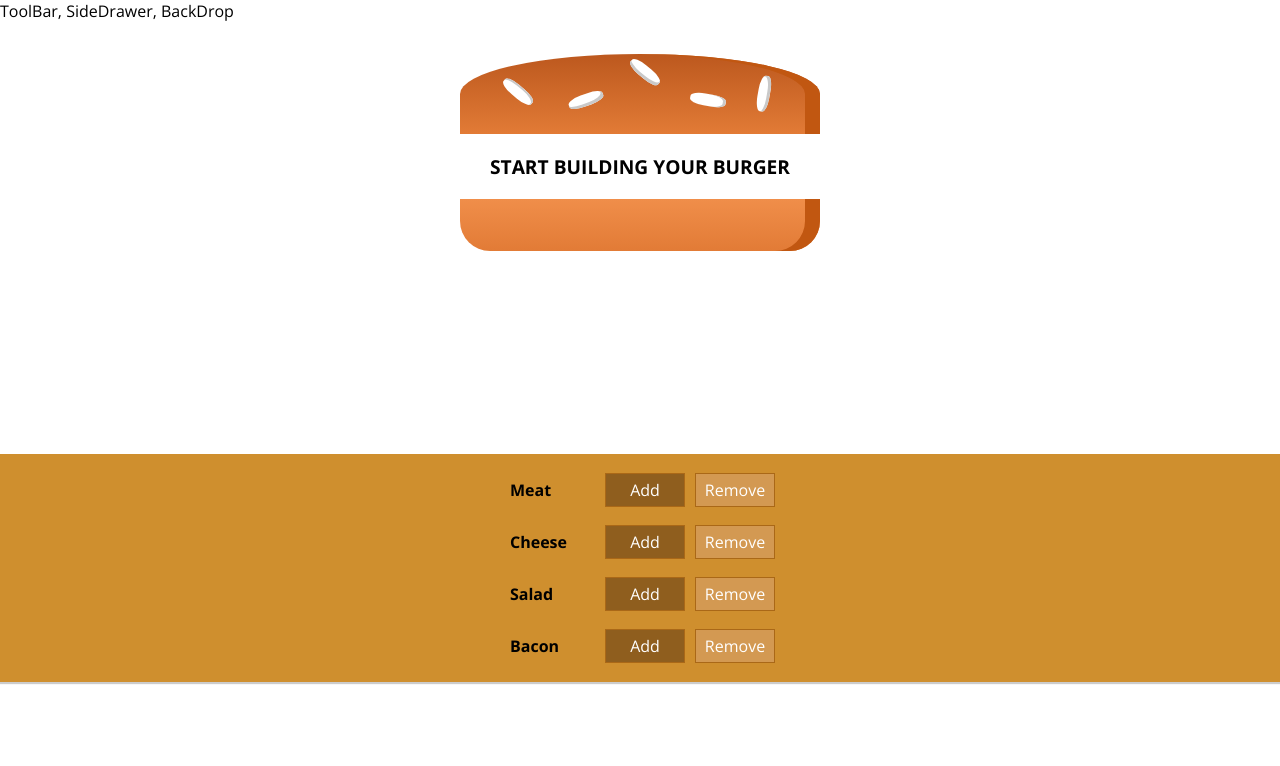
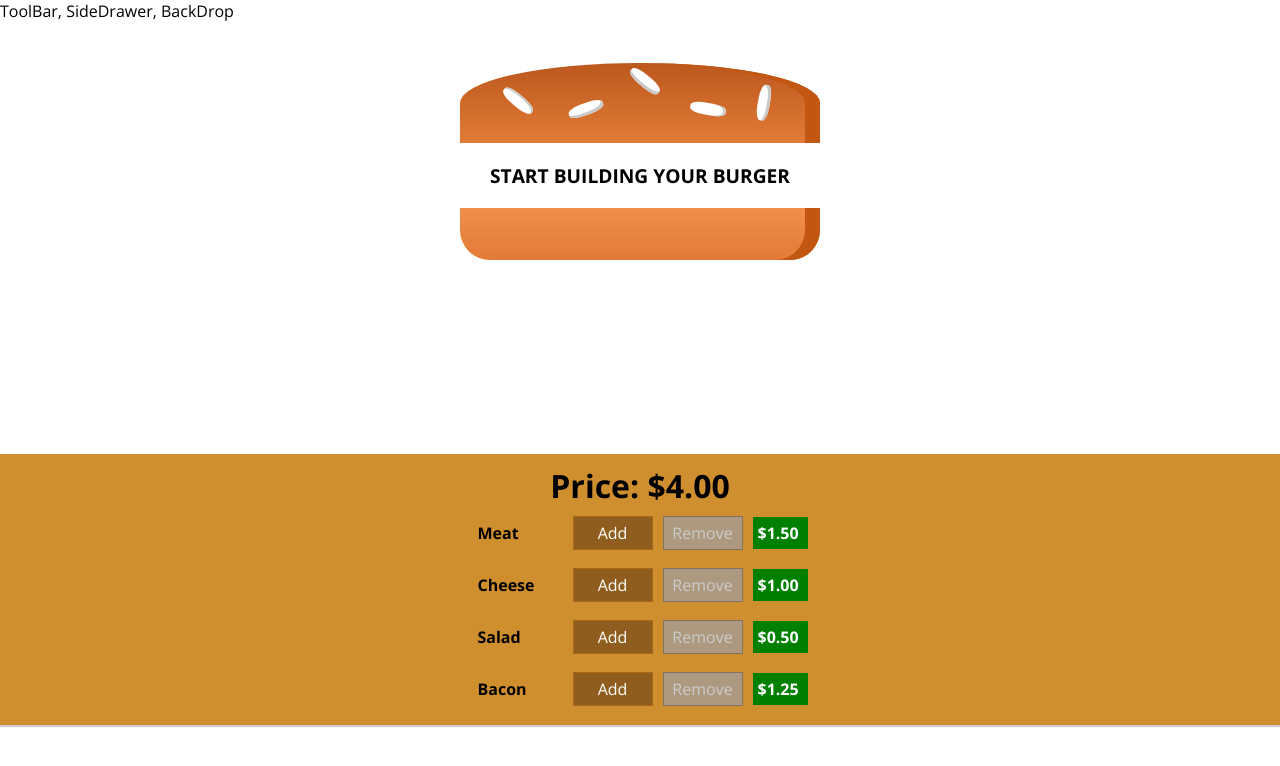
Before and after one commit to AlesandroMarques/burger-builder, a React (Create React App) app: page / in a window 1280 px wide. Shown: the top 766 px of the page. Built offline with nearby package versions, Linux system fonts and the light colour scheme.

Commit message:
adding/removing ingreditents dynamically , show prices , disable remove

```diff
--- a/src/components/Burger/BuildControls/BuildControl/BuildControl.js
+++ b/src/components/Burger/BuildControls/BuildControl/BuildControl.js
@@ -5,10 +5,12 @@ const buildControl = (props) => (
 <div className = {bcCss.BuildControl}>
     <div className = {bcCss.Label}>{props.label}</div>
     <button className={bcCss.Add} onClick = {props.added}>Add</button>
-    <button className={bcCss.Remove} onClick = {props.removed}>Remove</button>
+    <button className={bcCss.Remove} onClick = {props.removed} disabled={props.disabled}>Remove</button>
+    <label className = {bcCss.Label2}>${props.IngPrice.toFixed(2)}</label>
+
 </div>
 
-
+//<label>${props.IngPrice}</label>
 
 );
 export default buildControl
--- a/src/components/Burger/BuildControls/BuildControl/BuildControl.module.css
+++ b/src/components/Burger/BuildControls/BuildControl/BuildControl.module.css
@@ -34,6 +34,14 @@
     font-weight: bold;
     width: 80px;
 }
+.Label2 {
+    padding: 5px;
+    margin: 0 5px;
+    font-weight: bold;
+    width: 45px;
+    background-color: green;
+    color: white;
+}
 
 .BuildControl .Remove {
     background-color: #D39952;
--- a/src/components/Burger/BuildControls/BuildControls.js
+++ b/src/components/Burger/BuildControls/BuildControls.js
@@ -12,6 +12,7 @@ const controls = [
 
 const buildControls = (props) => (
 <div className = {bcsCss.BuildControls}>
+<h1 className = {bcsCss.Price}>Price: ${props.price.toFixed(2)}</h1>
     {controls.map(ctrl => (
         <BuildControl
             key = {ctrl.label}
@@ -19,8 +20,10 @@ const buildControls = (props) => (
             //change this to es6 function to pass value
            // added = { props.ingredientAdd}
            // removed = { props.ingredientRemove}
+           IngPrice = {props.priceMap[ctrl.type]}
            added = { () =>props.ingredientAdd(ctrl.type)}
            removed = { () =>props.ingredientRemove(ctrl.type)}
+           disabled = {props.disabled[ctrl.type]}
             />
     ))}
 </div>
--- a/src/components/Burger/BuildControls/BuildControls.module.css
+++ b/src/components/Burger/BuildControls/BuildControls.module.css
@@ -9,3 +9,12 @@
     padding: 10px 0;
 
 }
+.Price{
+    width: auto;
+    margin: auto;
+    height: auto;
+   /* overflow: scroll;*/
+    text-align: center;
+    font-weight: bold;
+
+}
--- a/src/components/Burger/Burger.module.css
+++ b/src/components/Burger/Burger.module.css
@@ -2,12 +2,14 @@
     width: 100%;
     margin: auto;
     height: 250px;
-   /* overflow: scroll;*/
+   overflow: scroll;
     text-align: center;
     font-weight: bold;
     font-size: 1.2rem;
 
 }
+
+
 
 /* add media quires to ensure it looks good with differnt window sizes*/
 @media (min-width: 1000px) and (min-height: 700px){
--- a/src/containers/BurgerBuilder/BurgerBuilder.js
+++ b/src/containers/BurgerBuilder/BurgerBuilder.js
@@ -57,12 +57,23 @@ class BurgerBuilder extends Component {
     }
 
 render(){
+// diable remove buttons if count is 0
+const disabledInfo = {...this.state.ingredients};
+for (let key in disabledInfo) {
+        if(disabledInfo[key] <1) {disabledInfo[key]= true;  }
+        else{disabledInfo[key]= false;}
+}
+
+
     return(
         <Aux>
-            <Burger ingredients = {this.state.ingredients}/>
+            <Burger ingredients = {this.state.ingredients} />
             <BuildControls
+            price = {this.state.totalPrice}
+            priceMap = {INGREDIENT_PRICES}
             ingredientAdd = {this.addIngredientHandler}
             ingredientRemove = {this.removeIngredientHandler}
+            disabled = {disabledInfo}
             />
         </Aux>
 
```
